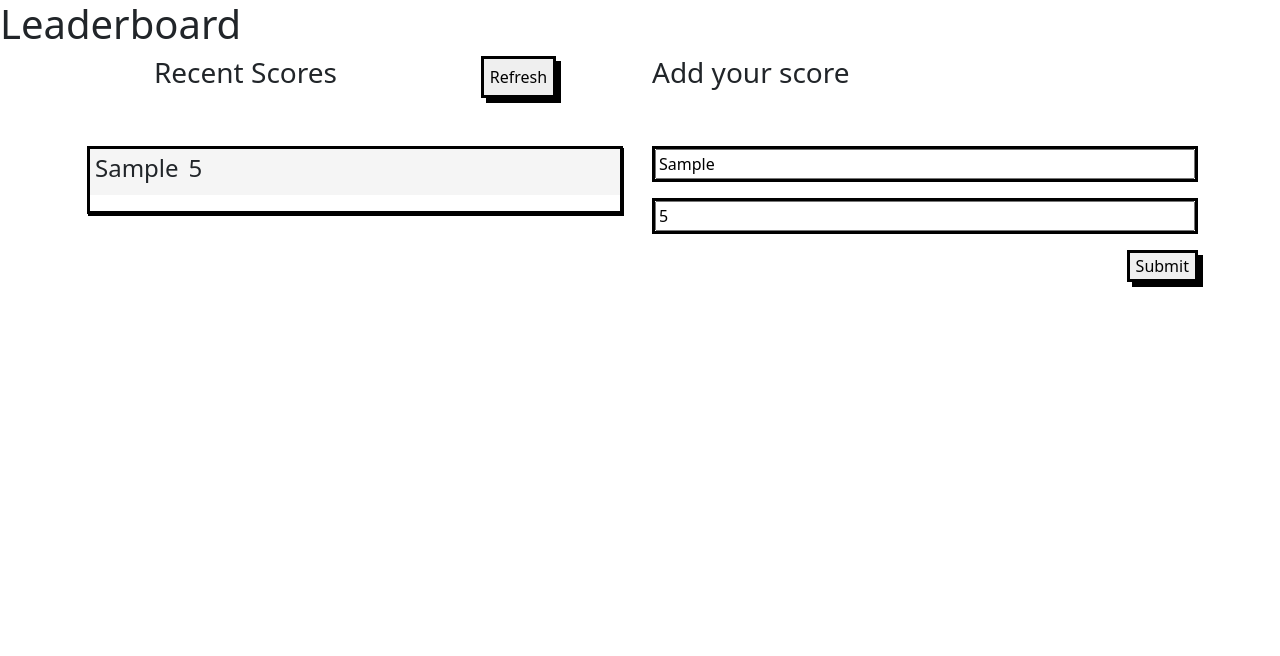
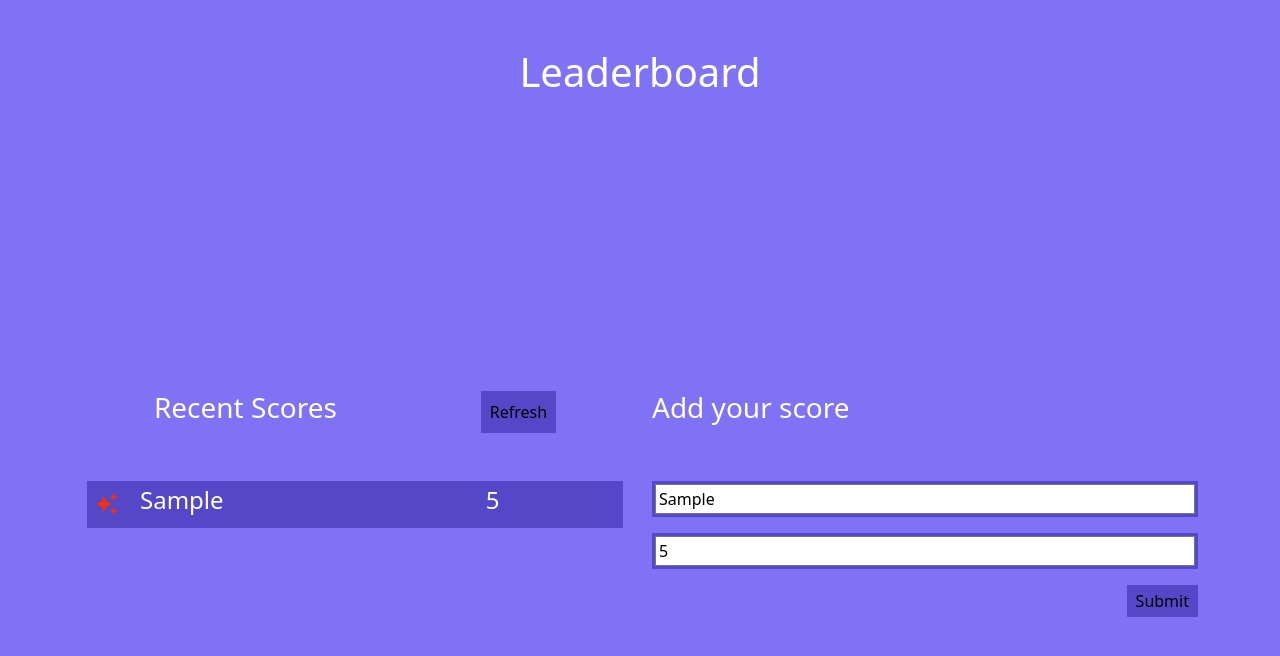
Before and after one commit to peterdgreat/Leaderboard, a website built with webpack: page src/index.html in a window 1280 px wide. Both pictures are taken after typing "Sample", "5" into the empty fields and a click on the button "Submit". Built offline with nearby package versions, Linux system fonts and the light colour scheme; no server answers.

Commit message:
Little styling added

```diff
--- a/src/index.html
+++ b/src/index.html
@@ -11,9 +11,13 @@
     <title>Leaderboard </title>
 </head>
 <body>
-<header>
-    <h1>Leaderboard</h1>
-</header>
+    <header class="mt-5">
+        <h1 class="text-center">Leaderboard</h1>
+    </header>
+    <div class="wrapper">
+
+
+
 <div class="container">
     <div class="row">
         <section class="col-md-6">
@@ -49,6 +53,7 @@
 
     </div>
 </div>
+</div>
     <script src="https://cdn.jsdelivr.net/npm/bootstrap@5.1.1/dist/js/bootstrap.bundle.min.js" integrity="sha384-/bQdsTh/da6pkI1MST/rWKFNjaCP5gBSY4sEBT38Q/9RBh9AH40zEOg7Hlq2THRZ" crossorigin="anonymous"></script>
 </body>
 </html>
--- a/src/index.js
+++ b/src/index.js
@@ -11,10 +11,20 @@ const gameDom = (namev, scorev) => {
   const li = document.createElement('li');
   const name = document.createElement('h4');
   const score = document.createElement('h4');
+  const div = document.createElement('div');
+  const star = document.createElement('span');
+  div.classList.add('d-flex', 'justify-content-end', 'width');
+  star.classList.add('material-icons');
+  star.innerText = 'auto_awesome';
+  div.appendChild(score);
   name.innerHTML = namev;
   score.innerHTML = scorev;
+  li.appendChild(star);
   li.appendChild(name);
-  li.appendChild(score);
+  star.classList.add('mx-2');
+  name.classList.add('mx-2');
+  li.appendChild(div);
+  li.classList.add('d-flex', 'justify-content-start');
   list.appendChild(li);
 };
 refresh.addEventListener('click', () => {
--- a/src/style.css
+++ b/src/style.css
@@ -1,6 +1,10 @@
+body {
+  background-color: #7f72f5;
+  color: #fff;
+}
+
 .main {
-  border: 3px solid black;
-  box-shadow: 1px 2px  black;
+  color: #fff;
   margin: 5px 5px 5px 5px;
 }
 
@@ -9,17 +13,21 @@ li {
   align-items: center;
 }
 
+span {
+  color: #ff2e00;
+}
+
 .main li:nth-child(odd) {
-  background-color: #f5f5f5;
+  background-color: #5448c8;
 }
 
 .inpt {
-  border: 3px solid black;
+  border: 3px solid   #5448c8;
 }
 
 button {
-  box-shadow: 5px 5px  black;
-  border: 3px solid black;
+  background-color: #5448c8;
+  border: 3px solid #5448c8;
 }
 
 form {
@@ -33,3 +41,15 @@ input {
 li h4 {
   padding: 5px;
 }
+
+.width {
+  width: 50%;
+}
+
+.wrapper {
+  display: flex;
+  justify-content: center;
+  align-items: center;
+  flex-direction: column;
+  height: 100vh;
+}
```
